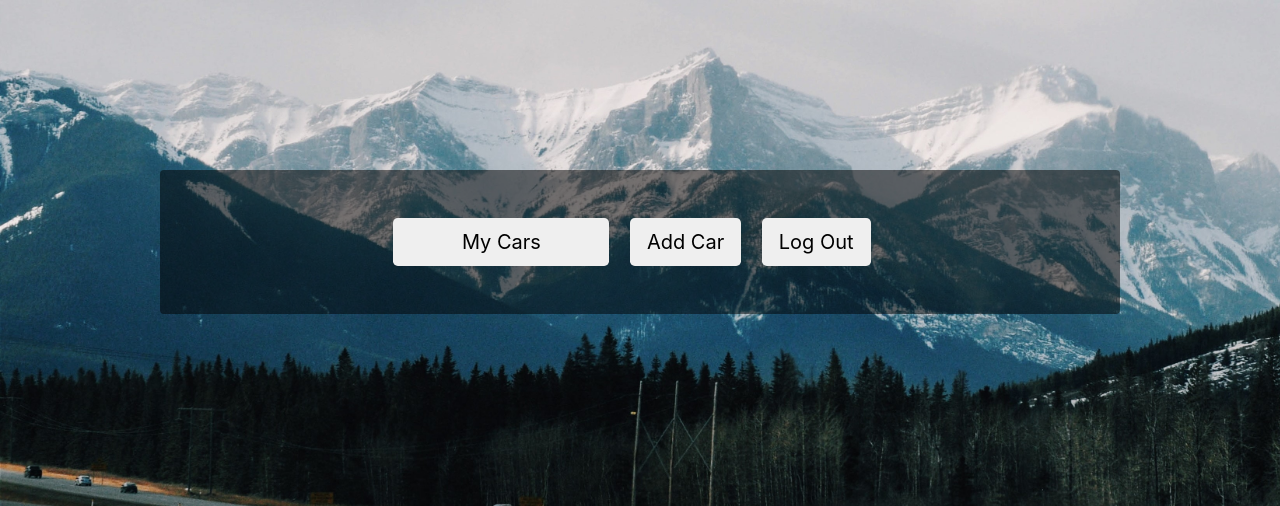
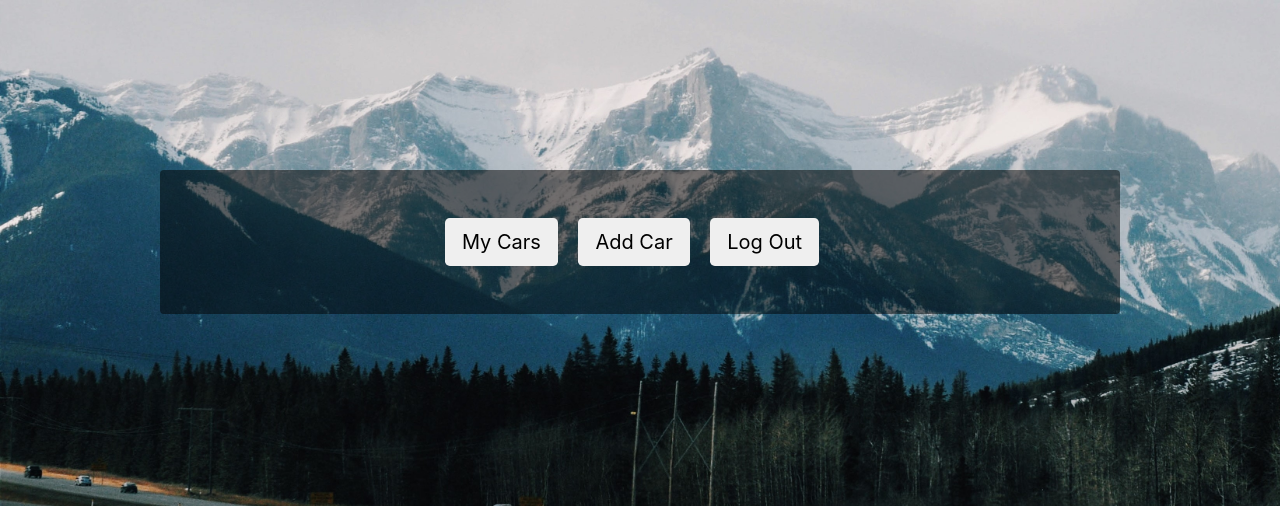
Before and after one commit to parthshihora/rentezy, a Django app: page /accounts/profile/ in a window 1280 px wide. Shown: the part 56-562 px from the top of the page. Run offline with Django 3.2, Linux system fonts and the light colour scheme; some libraries are stand-ins or nearby versions.

Commit message:
changes in startpage again

```diff
--- a/team6/templates/ownerprofile.html
+++ b/team6/templates/ownerprofile.html
@@ -64,7 +64,7 @@
 					<div class="row text-center">
 						<div class="col">
 
-							<button onclick="location.href = 'http://127.0.0.1:8000/yourcars/';" id="myButton" class="btn btn-white submit-button btn-lg mr-3 w-25">My Cars</button>
+							<button onclick="location.href = 'http://127.0.0.1:8000/yourcars/';" id="myButton" class="btn btn-white submit-button btn-lg mr-3">My Cars</button>
 							<button onclick="location.href = 'http://127.0.0.1:8000/addcar/';" id="myButton" class="btn btn-white submit-button btn-lg mr-3" >Add Car</button>
 							<button onclick="location.href = 'http://127.0.0.1:8000/logout/';" id="myButton" class="btn btn-white submit-button btn-lg mr-3" >Log Out</button>
 
```
Also changed, not shown: db.sqlite3, media/carpic_ox3s0XO.jpeg (added).
